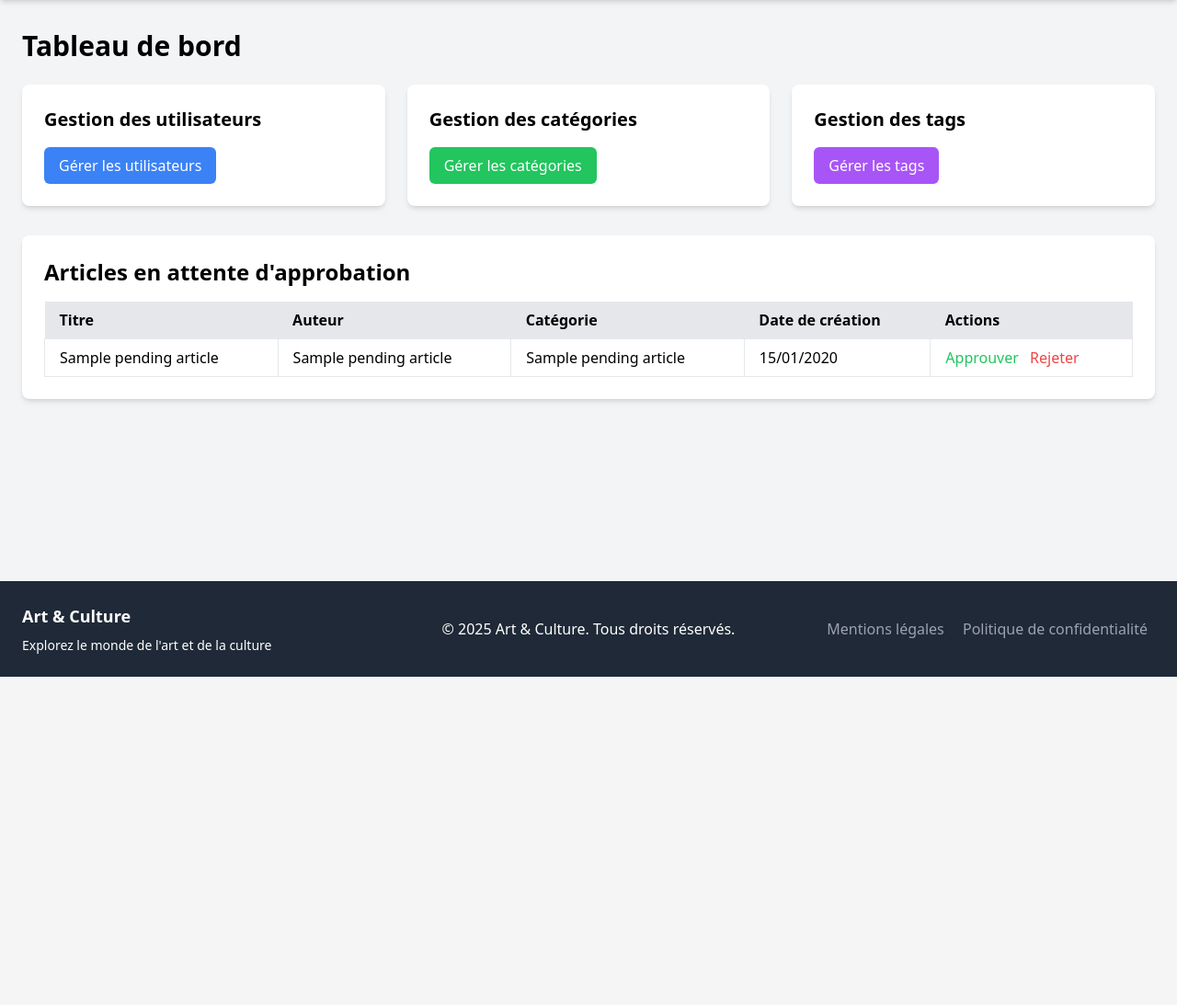
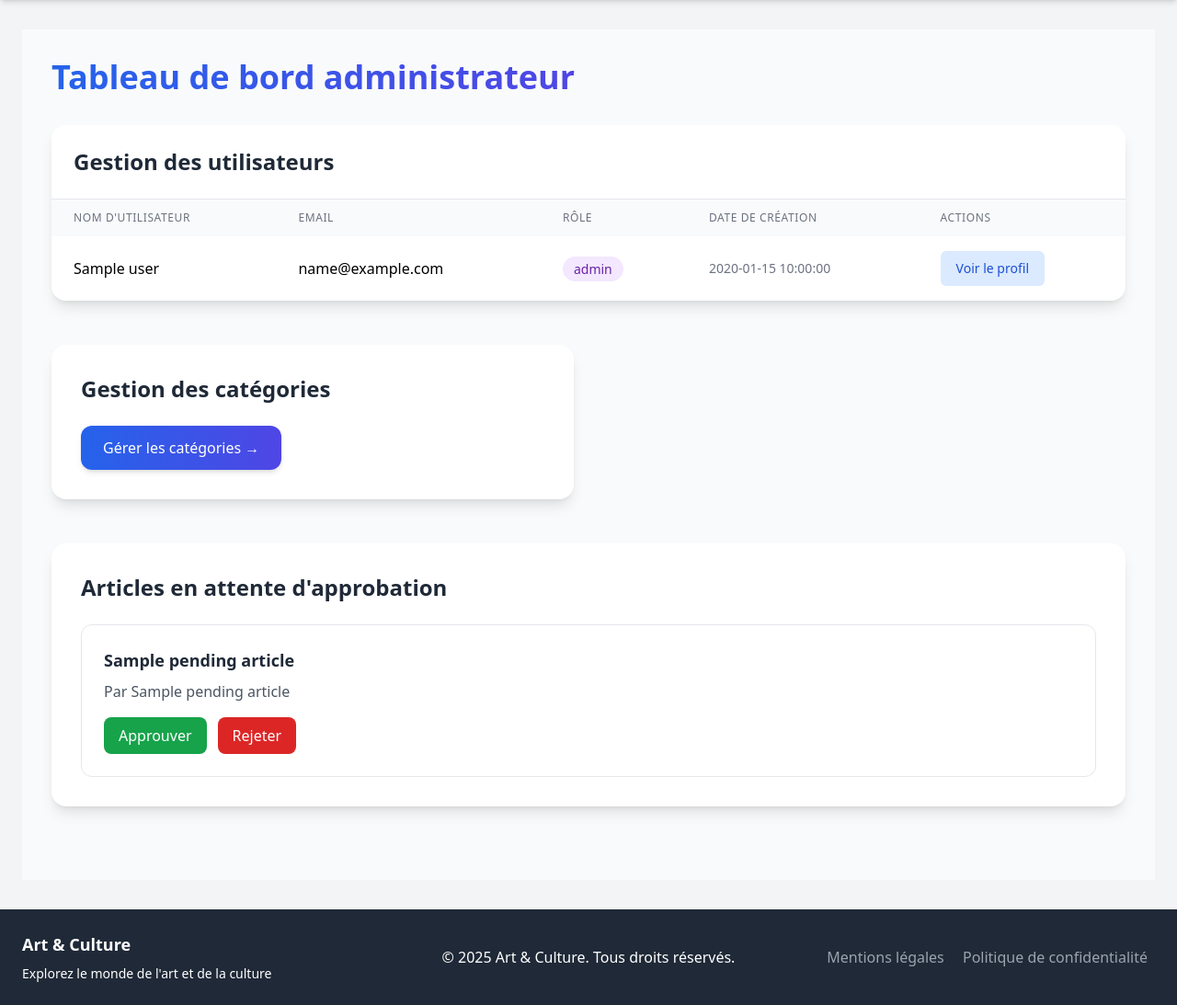
Before and after one commit to hichamoubaha/brief-clutures-partage-v2, a PHP site: template views/dashboard.php in a window 1280 px wide. Shown: the part 64-1157 px from the top of the page at 92% size. Before the commit the page ends 800 px from the top, so only its background shows below. Run offline with PHP 8.4, Linux system fonts and the light colour scheme; the visitor is signed in with stand-in values (Sample User, id 1); the template is opened without the code that fills it: most values are stand-ins (such as "Sample title", 1, 10 or a date in 2020); some libraries are stand-ins or nearby versions.

Commit message:
update dashboard page for admin and users also

```diff
--- a/views/dashboard.php
+++ b/views/dashboard.php
@@ -1,99 +1,129 @@
-<h1 class="text-3xl font-bold mb-6">Tableau de bord</h1>
+<div class="min-h-screen bg-gray-50 py-8 px-4 sm:px-6 lg:px-8">
+    <?php if ($_SESSION['role'] === 'admin'): ?>
+    <div class="max-w-7xl mx-auto">
+        <h1 class="text-4xl font-extrabold text-gray-900 mb-8">
+            <span class="bg-clip-text text-transparent bg-gradient-to-r from-blue-600 to-indigo-600">
+                Tableau de bord administrateur
+            </span>
+        </h1>
 
-<?php if ($_SESSION['role'] === 'admin'): ?>
-    <div class="grid grid-cols-1 md:grid-cols-2 lg:grid-cols-3 gap-6 mb-8">
-        <div class="bg-white p-6 rounded-lg shadow-md">
-            <h2 class="text-xl font-semibold mb-4">Gestion des utilisateurs</h2>
-            <a href="index.php?page=manage_users" class="bg-blue-500 hover:bg-blue-600 text-white px-4 py-2 rounded-md transition-colors inline-block">
-                Gérer les utilisateurs
-            </a>
+        <!-- User Management Section -->
+        <div class="mb-12 bg-white rounded-2xl shadow-lg overflow-hidden">
+            <div class="p-6 border-b border-gray-200">
+                <h2 class="text-2xl font-bold text-gray-800">Gestion des utilisateurs</h2>
             </div>
-        <div class="bg-white p-6 rounded-lg shadow-md">
-            <h2 class="text-xl font-semibold mb-4">Gestion des catégories</h2>
-            <a href="index.php?page=manage_categories" class="bg-green-500 hover:bg-green-600 text-white px-4 py-2 rounded-md transition-colors inline-block">
-                Gérer les catégories
-            </a>
-        </div>
-        <div class="bg-white p-6 rounded-lg shadow-md">
-            <h2 class="text-xl font-semibold mb-4">Gestion des tags</h2>
-            <a href="index.php?page=manage_tags" class="bg-purple-500 hover:bg-purple-600 text-white px-4 py-2 rounded-md transition-colors inline-block">
-                Gérer les tags
-            </a>
-        </div>
-    </div>
-
-    <div class="bg-white p-6 rounded-lg shadow-md mb-8">
-        <h2 class="text-2xl font-semibold mb-4">Articles en attente d'approbation</h2>
-        <?php if (!empty($pendingArticles)): ?>
             <div class="overflow-x-auto">
-                <table class="w-full table-auto">
-                    <thead>
-                        <tr class="bg-gray-200">
-                            <th class="px-4 py-2 text-left">Titre</th>
-                            <th class="px-4 py-2 text-left">Auteur</th>
-                            <th class="px-4 py-2 text-left">Catégorie</th>
-                            <th class="px-4 py-2 text-left">Date de création</th>
-                            <th class="px-4 py-2 text-left">Actions</th>
+                <table class="min-w-full">
+                    <thead class="bg-gray-50">
+                        <tr>
+                            <th class="py-3 px-6 text-left text-xs font-medium text-gray-500 uppercase tracking-wider">Nom d'utilisateur</th>
+                            <th class="py-3 px-6 text-left text-xs font-medium text-gray-500 uppercase tracking-wider">Email</th>
+                            <th class="py-3 px-6 text-left text-xs font-medium text-gray-500 uppercase tracking-wider">Rôle</th>
+                            <th class="py-3 px-6 text-left text-xs font-medium text-gray-500 uppercase tracking-wider">Date de création</th>
+                            <th class="py-3 px-6 text-left text-xs font-medium text-gray-500 uppercase tracking-wider">Actions</th>
                         </tr>
                     </thead>
-                    <tbody>
-                        <?php foreach ($pendingArticles as $article): ?>
-                            <tr>
-                                <td class="border px-4 py-2"><?php echo htmlspecialchars($article['titre']); ?></td>
-                                <td class="border px-4 py-2"><?php echo htmlspecialchars($article['nom_utilisateur']); ?></td>
-                                <td class="border px-4 py-2"><?php echo htmlspecialchars($article['nom_categorie']); ?></td>
-                                <td class="border px-4 py-2"><?php echo date('d/m/Y', strtotime($article['date_creation'])); ?></td>
-                                <td class="border px-4 py-2">
-                                    <a href="index.php?page=approve_article&id=<?php echo $article['id_article']; ?>" class="text-green-500 hover:text-green-700 mr-2">Approuver</a>
-                                    <a href="index.php?page=reject_article&id=<?php echo $article['id_article']; ?>" class="text-red-500 hover:text-red-700">Rejeter</a>
+                    <tbody class="bg-white divide-y divide-gray-200">
+                        <?php foreach ($allUsers as $user): ?>
+                            <tr class="hover:bg-gray-50 transition-colors">
+                                <td class="py-4 px-6"><?php echo htmlspecialchars($user['nom_utilisateur']); ?></td>
+                                <td class="py-4 px-6"><?php echo htmlspecialchars($user['email']); ?></td>
+                                <td class="py-4 px-6">
+                                    <span class="px-3 py-1 rounded-full text-sm font-medium
+                                        <?php echo $user['role'] === 'admin' ? 'bg-purple-100 text-purple-800' :
+                                        ($user['role'] === 'auteur' ? 'bg-blue-100 text-blue-800' : 'bg-gray-100 text-gray-800'); ?>">
+                                        <?php echo htmlspecialchars($user['role']); ?>
+                                    </span>
+                                </td>
+                                <td class="py-4 px-6 text-sm text-gray-500"><?php echo htmlspecialchars($user['date_creation']); ?></td>
+                                <td class="py-4 px-6">
+                                    <a href="index.php?page=user_profile&id=<?php echo $user['id_utilisateur']; ?>"
+                                       class="inline-flex items-center px-4 py-2 border border-transparent text-sm font-medium rounded-md text-blue-700 bg-blue-100 hover:bg-blue-200 transition-colors">
+                                        Voir le profil
+                                    </a>
                                 </td>
                             </tr>
                         <?php endforeach; ?>
                     </tbody>
                 </table>
             </div>
-        <?php else: ?>
-            <p class="text-gray-600">Aucun article en attente d'approbation.</p>
-        <?php endif; ?>
+        </div>
+
+        <!-- Category Management Section -->
+        <div class="grid grid-cols-1 md:grid-cols-2 gap-8 mb-12">
+            <div class="bg-white rounded-2xl shadow-lg p-8 transform transition-all hover:scale-105">
+                <h2 class="text-2xl font-bold text-gray-800 mb-6">Gestion des catégories</h2>
+                <a href="index.php?page=manage_categories"
+                   class="inline-flex items-center px-6 py-3 bg-gradient-to-r from-blue-600 to-indigo-600 hover:from-blue-700 hover:to-indigo-700 text-white font-medium rounded-xl shadow-md transition-all">
+                    Gérer les catégories →
+                </a>
+            </div>
+        </div>
+
+        <!-- Pending Articles Section -->
+        <div class="bg-white rounded-2xl shadow-lg p-8 mb-12">
+            <h2 class="text-2xl font-bold text-gray-800 mb-6">Articles en attente d'approbation</h2>
+            <div class="space-y-4">
+                <?php foreach ($pendingArticles as $article): ?>
+                    <div class="p-6 border border-gray-200 rounded-xl hover:shadow-md transition-shadow">
+                        <h3 class="text-lg font-semibold text-gray-800 mb-2"><?php echo htmlspecialchars($article['titre']); ?></h3>
+                        <p class="text-gray-600 mb-4">Par <?php echo htmlspecialchars($article['nom_utilisateur']); ?></p>
+                        <div class="flex space-x-3">
+                            <a href="index.php?page=approve_article&id=<?php echo $article['id_article']; ?>"
+                               class="px-4 py-2 bg-green-600 hover:bg-green-700 text-white font-medium rounded-lg transition-colors">
+                                Approuver
+                            </a>
+                            <a href="index.php?page=reject_article&id=<?php echo $article['id_article']; ?>"
+                               class="px-4 py-2 bg-red-600 hover:bg-red-700 text-white font-medium rounded-lg transition-colors">
+                                Rejeter
+                            </a>
+                        </div>
+                    </div>
+                <?php endforeach; ?>
+            </div>
+        </div>
     </div>
     <?php endif; ?>
 
     <?php if ($_SESSION['role'] === 'auteur'): ?>
-    <div class="bg-white p-6 rounded-lg shadow-md mb-8">
-        <h2 class="text-2xl font-semibold mb-4">Mes articles</h2>
-        <a href="index.php?page=create_article" class="bg-green-500 hover:bg-green-600 text-white px-4 py-2 rounded-md transition-colors inline-block mb-4">
+    <div class="max-w-7xl mx-auto">
+        <div class="bg-white rounded-2xl shadow-lg p-8">
+            <div class="flex justify-between items-center mb-8">
+                <h2 class="text-2xl font-bold text-gray-800">Mes articles</h2>
+                <a href="index.php?page=create_article"
+                   class="px-6 py-3 bg-gradient-to-r from-green-600 to-green-500 hover:from-green-700 hover:to-green-600 text-white font-medium rounded-xl shadow-md transition-all">
                     Créer un nouvel article
                 </a>
-        <?php if (!empty($userArticles)): ?>
-            <div class="overflow-x-auto">
-                <table class="w-full table-auto">
-                    <thead>
-                        <tr class="bg-gray-200">
-                            <th class="px-4 py-2 text-left">Titre</th>
-                            <th class="px-4 py-2 text-left">Catégorie</th>
-                            <th class="px-4 py-2 text-left">Statut</th>
-                            <th class="px-4 py-2 text-left">Date de création</th>
-                            <th class="px-4 py-2 text-left">Actions</th>
-                        </tr>
-                    </thead>
-                    <tbody>
+            </div>
+            <div class="space-y-4">
                 <?php foreach ($userArticles as $article): ?>
-                            <tr>
-                                <td class="border px-4 py-2"><?php echo htmlspecialchars($article['titre']); ?></td>
-                                <td class="border px-4 py-2"><?php echo htmlspecialchars($article['nom_categorie']); ?></td>
-                                <td class="border px-4 py-2"><?php echo htmlspecialchars($article['statut']); ?></td>
-                                <td class="border px-4 py-2"><?php echo date('d/m/Y', strtotime($article['date_creation'])); ?></td>
-                                <td class="border px-4 py-2">
-                                    <a href="index.php?page=edit_article&id=<?php echo $article['id_article']; ?>" class="text-blue-500 hover:text-blue-700 mr-2">Modifier</a>
-                                    <a href="index.php?page=delete_article&id=<?php echo $article['id_article']; ?>" class="text-red-500 hover:text-red-700" onclick="return confirm('Êtes-vous sûr de vouloir supprimer cet article ?');">Supprimer</a>
-                                </td>
-                            </tr>
+                    <div class="p-6 border border-gray-200 rounded-xl hover:shadow-md transition-all">
+                        <h3 class="text-lg font-semibold text-gray-800 mb-2"><?php echo htmlspecialchars($article['titre']); ?></h3>
+                        <div class="flex flex-wrap gap-4 mb-4">
+                            <span class="px-3 py-1 rounded-full text-sm font-medium bg-blue-100 text-blue-800">
+                                <?php echo htmlspecialchars($article['nom_categorie']); ?>
+                            </span>
+                            <span class="px-3 py-1 rounded-full text-sm font-medium
+                                <?php echo $article['statut'] === 'publié' ? 'bg-green-100 text-green-800' :
+                                    ($article['statut'] === 'en_attente' ? 'bg-yellow-100 text-yellow-800' : 'bg-red-100 text-red-800'); ?>">
+                                <?php echo htmlspecialchars($article['statut']); ?>
+                            </span>
+                        </div>
+                        <div class="flex space-x-3">
+                            <a href="index.php?page=edit_article&id=<?php echo $article['id_article']; ?>"
+                               class="px-4 py-2 bg-blue-600 hover:bg-blue-700 text-white font-medium rounded-lg transition-colors">
+                                Modifier
+                            </a>
+                            <a href="index.php?page=delete_article&id=<?php echo $article['id_article']; ?>"
+                               class="px-4 py-2 bg-red-600 hover:bg-red-700 text-white font-medium rounded-lg transition-colors"
+                               onclick="return confirm('Êtes-vous sûr de vouloir supprimer cet article ?');">
+                                Supprimer
+                            </a>
+                        </div>
+                    </div>
                 <?php endforeach; ?>
-                    </tbody>
-                </table>
             </div>
-        <?php else: ?>
-            <p class="text-gray-600">Vous n'avez pas encore créé d'articles.</p>
+        </div>
+    </div>
     <?php endif; ?>
 </div>
-<?php endif; ?>
```
Lines whose indentation alone changed are shown as unchanged.
